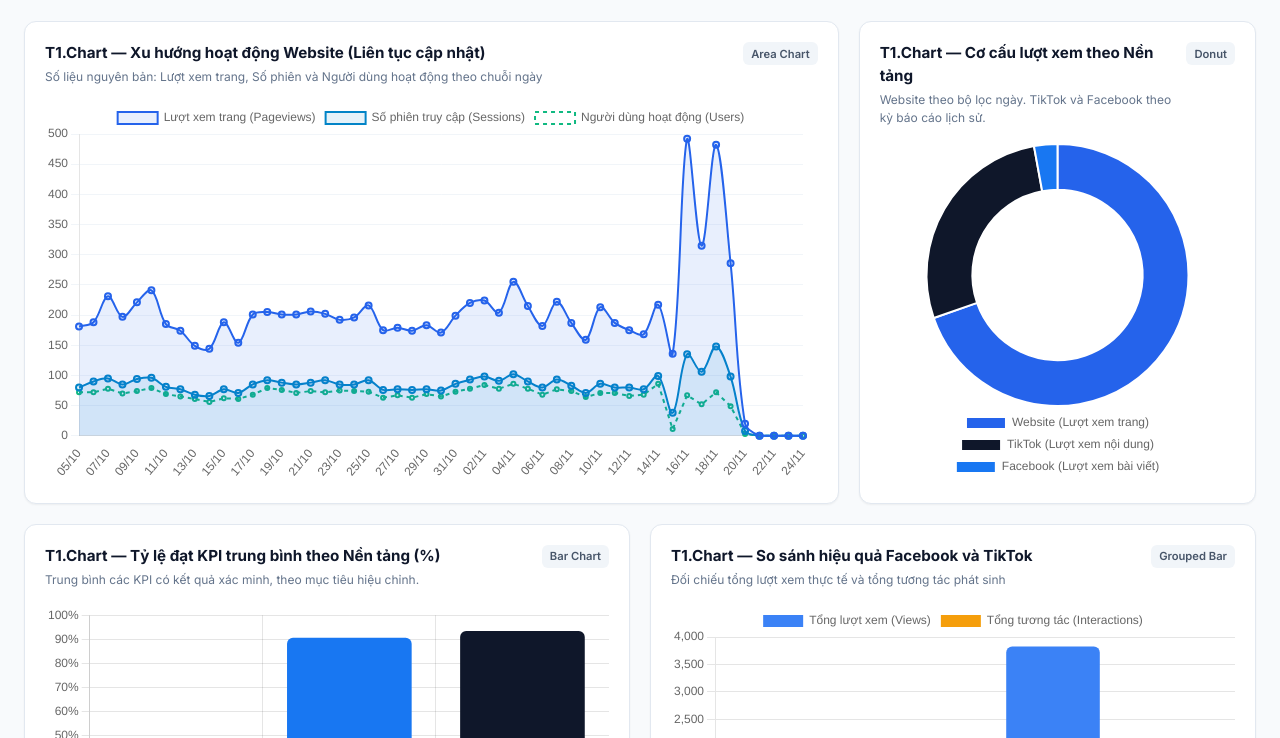
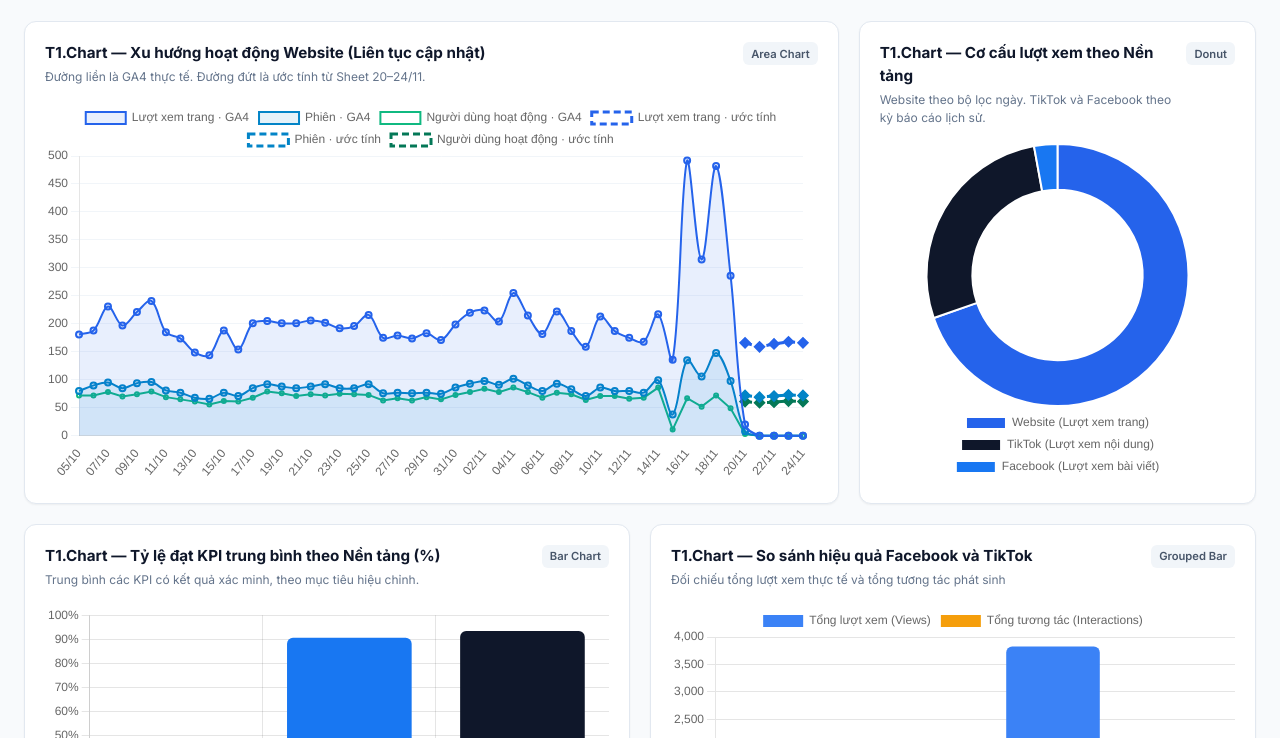
Before and after one commit to dgdyudisnumber1-cyber/cham-di-san-dashboard, a plain HTML site: page index.html in a window 1280 px wide. Shown: the part 362-1100 px from the top of the page. Drawn offline with Linux system fonts and the light colour scheme.

Commit message:
Show November 20–24 estimates alongside GA4 daily trends

```diff
--- a/data/traffic_scenario.js
+++ b/data/traffic_scenario.js
@@ -246,5 +246,38 @@ window.CHAM_DI_SAN_TRAFFIC_SCENARIO = {
       "session_medium": "referral",
       "sessions": 0
     }
+  ],
+  "daily_source_sheet": "06_GA4_KPI_Daily.csv",
+  "daily_rows": [
+    {
+      "date": "2026-11-20",
+      "sessions": 72,
+      "page_views": 166,
+      "active_users": 61
+    },
+    {
+      "date": "2026-11-21",
+      "sessions": 69,
+      "page_views": 159,
+      "active_users": 59
+    },
+    {
+      "date": "2026-11-22",
+      "sessions": 71,
+      "page_views": 164,
+      "active_users": 60
+    },
+    {
+      "date": "2026-11-23",
+      "sessions": 73,
+      "page_views": 168,
+      "active_users": 62
+    },
+    {
+      "date": "2026-11-24",
+      "sessions": 72,
+      "page_views": 166,
+      "active_users": 61
+    }
   ]
 };
--- a/index.html
+++ b/index.html
@@ -49,6 +49,7 @@
             <option value="all">Toàn kỳ (05/10/2026 – Mới nhất)</option>
             <option value="history">Kỳ GA4 lịch sử (05/10 – 17/11/2026)</option>
             <option value="live">Kỳ GA4 Data API (từ 18/11/2026)</option>
+            <option value="scenario">20–24/11/2026 (so sánh)</option>
             <option value="7d">7 ngày gần nhất</option>
             <option value="14d">14 ngày gần nhất</option>
             <option value="30d">30 ngày gần nhất</option>
@@ -160,7 +161,7 @@
           <div class="chart-header">
             <div class="chart-title-wrap">
               <h3 class="chart-title">T1.Chart — Xu hướng hoạt động Website (Liên tục cập nhật)</h3>
-              <p class="chart-subtitle">Số liệu nguyên bản: Lượt xem trang, Số phiên và Người dùng hoạt động theo chuỗi ngày</p>
+              <p class="chart-subtitle">Đường liền là GA4 thực tế. Đường đứt là ước tính từ Sheet 20–24/11.</p>
             </div>
             <span class="chart-badge">Area Chart</span>
           </div>
@@ -253,6 +254,7 @@
           <div class="chart-header">
             <div class="chart-title-wrap">
               <h3 class="chart-title">T2.Chart — Nhịp độ người dùng và phiên truy cập theo ngày</h3>
+              <p class="chart-subtitle">Đường liền là GA4 thực tế. Đường đứt là ước tính từ Sheet 20–24/11.</p>
             </div>
             <span class="chart-badge">Line/Area</span>
           </div>
--- a/js/app.js
+++ b/js/app.js
@@ -116,6 +116,10 @@ function getFilteredWebsiteDaily() {
   if (currentFilter === 'all') return list;
   if (currentFilter === 'history') return list.filter(d => d.date <= '2026-11-17');
   if (currentFilter === 'live') return list.filter(d => d.date >= '2026-11-18');
+  if (currentFilter === 'scenario') {
+    const [start, end] = (window.CHAM_DI_SAN_TRAFFIC_SCENARIO?.period || '').split('/');
+    return list.filter(row => row.date >= start && row.date <= end);
+  }
 
   if (['7d', '14d', '30d'].includes(currentFilter) && list.length) {
     const start = new Date(list.at(-1).date);
@@ -185,6 +189,31 @@ function renderTab1KPIs() {
     `Facebook: ${fbInteractions.toLocaleString('vi-VN')} · TikTok: ${ttInteractions.toLocaleString('vi-VN')}`;
 }
 
+function estimateTrendDatasets(daily, metrics) {
+  const estimates = new Map((window.CHAM_DI_SAN_TRAFFIC_SCENARIO?.daily_rows || [])
+    .map(row => [row.date, row]));
+  if (!daily.some(row => estimates.has(row.date))) return [];
+  const names = {
+    page_views: 'Lượt xem trang',
+    sessions: 'Phiên',
+    active_users: 'Người dùng hoạt động'
+  };
+  const colors = { page_views: '#2563eb', sessions: '#0284c7', active_users: '#047857' };
+  return metrics.map(metric => ({
+    label: names[metric] + ' · ước tính',
+    data: daily.map(row => estimates.get(row.date)?.[metric] ?? null),
+    borderColor: colors[metric],
+    backgroundColor: 'transparent',
+    borderDash: [7, 4],
+    borderWidth: 3,
+    pointRadius: 4,
+    pointStyle: 'rectRot',
+    pointBackgroundColor: colors[metric],
+    spanGaps: false,
+    tension: 0
+  }));
+}
+
 function renderTab1Charts() {
   const daily = getFilteredWebsiteDaily();
 
@@ -195,7 +224,7 @@ function renderTab1Charts() {
       labels: daily.map(d => formatDate(d.date)),
       datasets: [
         {
-          label: 'Lượt xem trang (Pageviews)',
+          label: 'Lượt xem trang · GA4',
           data: daily.map(d => d.page_views),
           borderColor: '#2563eb',
           backgroundColor: 'rgba(37, 99, 235, 0.1)',
@@ -204,7 +233,7 @@ function renderTab1Charts() {
           borderWidth: 2
         },
         {
-          label: 'Số phiên truy cập (Sessions)',
+          label: 'Phiên · GA4',
           data: daily.map(d => d.sessions),
           borderColor: '#0284c7',
           backgroundColor: 'rgba(2, 132, 199, 0.1)',
@@ -213,14 +242,14 @@ function renderTab1Charts() {
           borderWidth: 2
         },
         {
-          label: 'Người dùng hoạt động (Users)',
+          label: 'Người dùng hoạt động · GA4',
           data: daily.map(d => d.active_users),
           borderColor: '#10b981',
           backgroundColor: 'transparent',
-          borderDash: [4, 4],
           borderWidth: 2,
           pointRadius: 2
-        }
+        },
+        ...estimateTrendDatasets(daily, ['page_views', 'sessions', 'active_users'])
       ]
     },
     options: {
@@ -348,7 +377,7 @@ function renderTab2Charts() {
       labels: daily.map(d => formatDate(d.date)),
       datasets: [
         {
-          label: 'Số phiên (Sessions)',
+          label: 'Phiên · GA4',
           data: daily.map(d => d.sessions),
           borderColor: '#2563eb',
           backgroundColor: 'rgba(37, 99, 235, 0.15)',
@@ -357,14 +386,15 @@ function renderTab2Charts() {
           borderWidth: 2
         },
         {
-          label: 'Người dùng (Active Users)',
+          label: 'Người dùng hoạt động · GA4',
           data: daily.map(d => d.active_users),
           borderColor: '#10b981',
           backgroundColor: 'rgba(16, 185, 129, 0.1)',
           fill: true,
           tension: 0.3,
           borderWidth: 2
-        }
+        },
+        ...estimateTrendDatasets(daily, ['sessions', 'active_users'])
       ]
     },
     options: {
```
Also changed, not shown: 1 other file.
